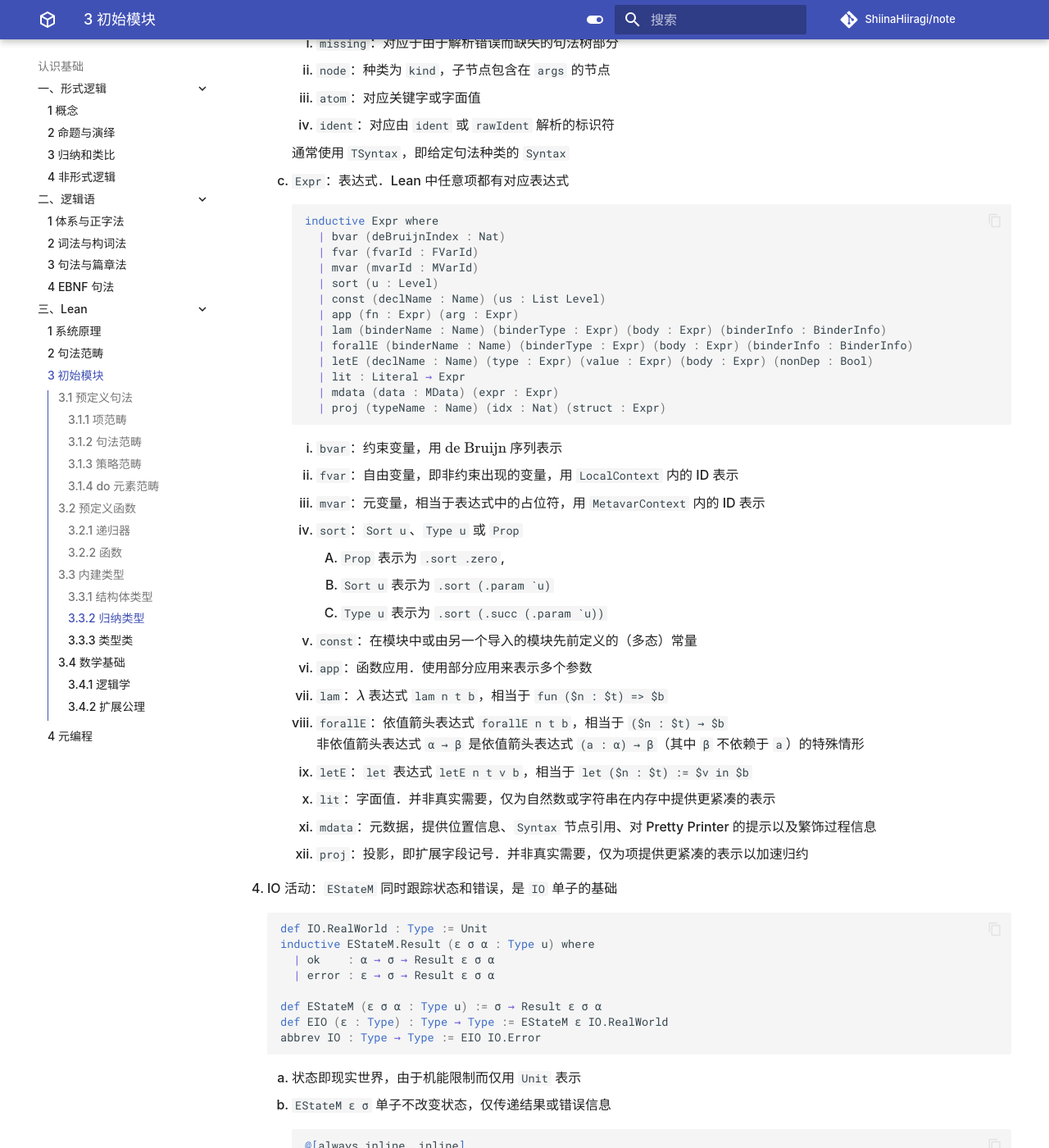
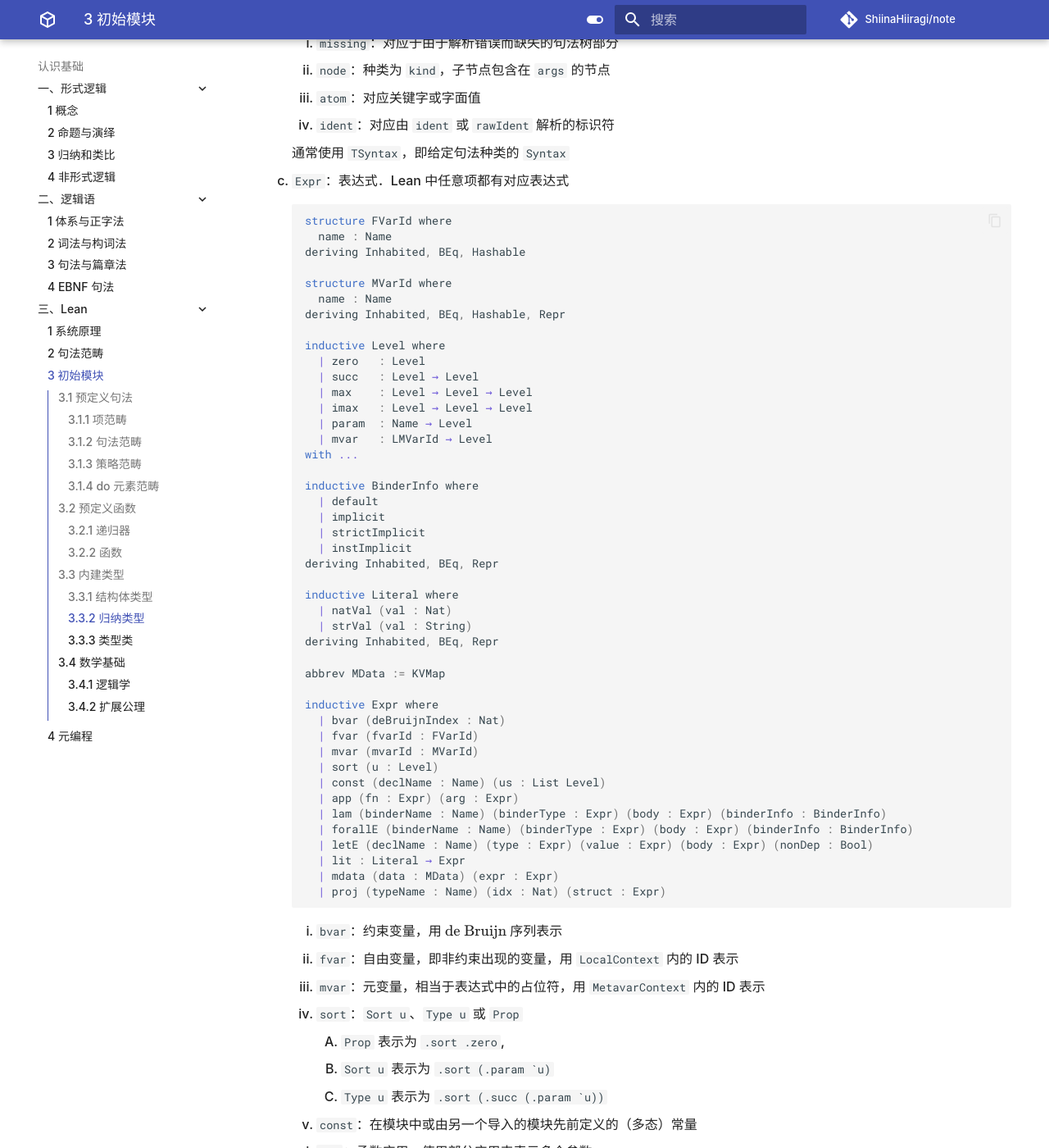
Before and after one commit to ShiinaHiiragi/note, an MkDocs documentation site: the page built from docs/cogn/lean/init.md, in a window 1280 px wide and 1400 px high, scrolled down 15459 px. Shown: the whole window at 82% size. Built offline with MkDocs 1.6.1 and Material for MkDocs 9.7.7, drawn with Linux system fonts in a browser that asks for light colours; comment, search, counter and statistics services are not loaded.

Commit message:
start meta

````diff
--- a/docs/cogn/lean/init.md
+++ b/docs/cogn/lean/init.md
@@ -801,6 +801,37 @@
     3. `Expr`：表达式．Lean 中任意项都有对应表达式
 
         ```lean
+        structure FVarId where
+          name : Name
+        deriving Inhabited, BEq, Hashable
+
+        structure MVarId where
+          name : Name
+        deriving Inhabited, BEq, Hashable, Repr
+
+        inductive Level where
+          | zero   : Level
+          | succ   : Level → Level
+          | max    : Level → Level → Level
+          | imax   : Level → Level → Level
+          | param  : Name → Level
+          | mvar   : LMVarId → Level
+        with ...
+
+        inductive BinderInfo where
+          | default
+          | implicit
+          | strictImplicit
+          | instImplicit
+        deriving Inhabited, BEq, Repr
+
+        inductive Literal where
+          | natVal (val : Nat)
+          | strVal (val : String)
+        deriving Inhabited, BEq, Repr
+
+        abbrev MData := KVMap
+
         inductive Expr where
           | bvar (deBruijnIndex : Nat)
           | fvar (fvarId : FVarId)
````
Also changed, not shown: docs/cogn/lean/cat.md (+143 -156 lines).
